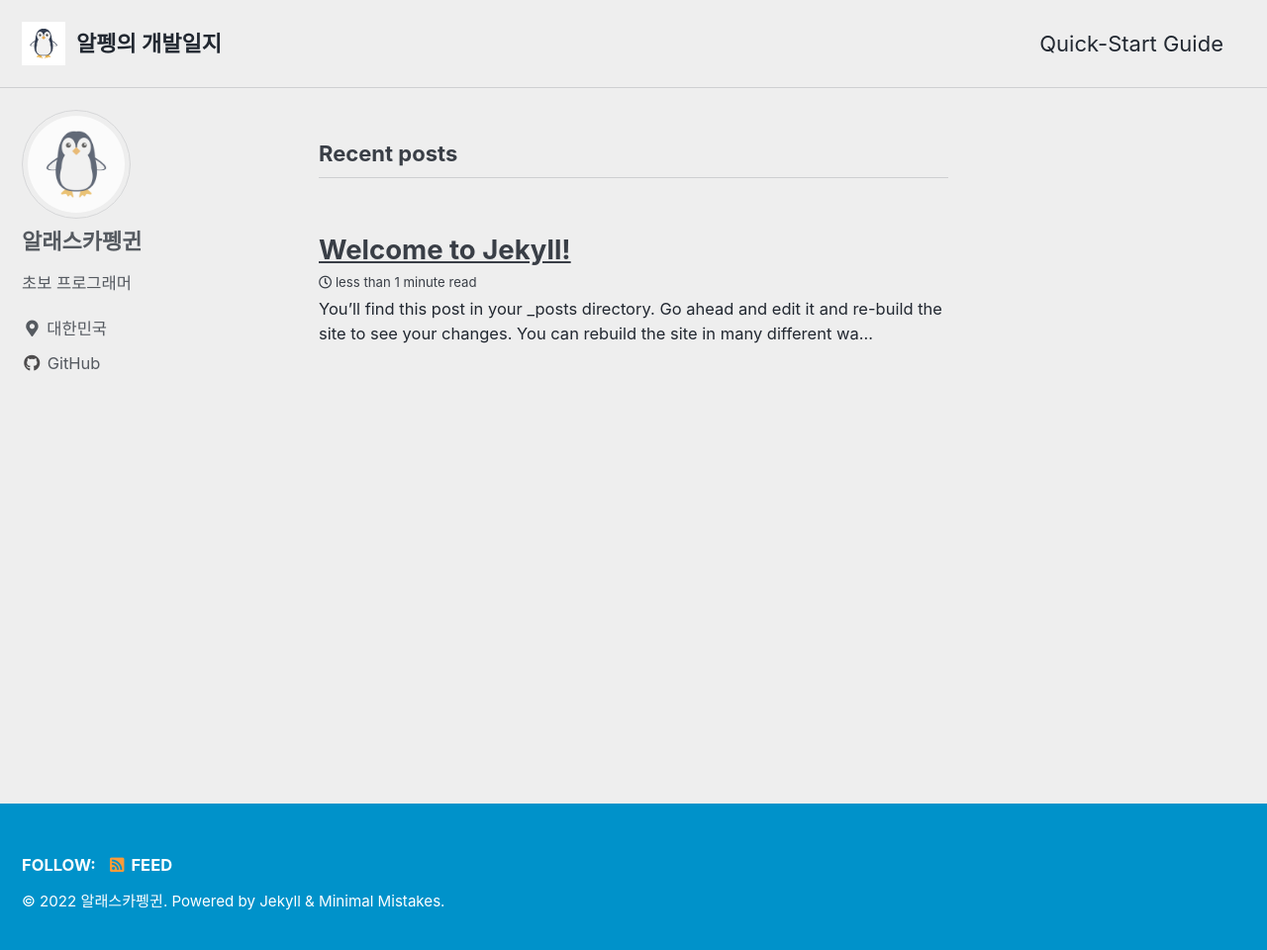
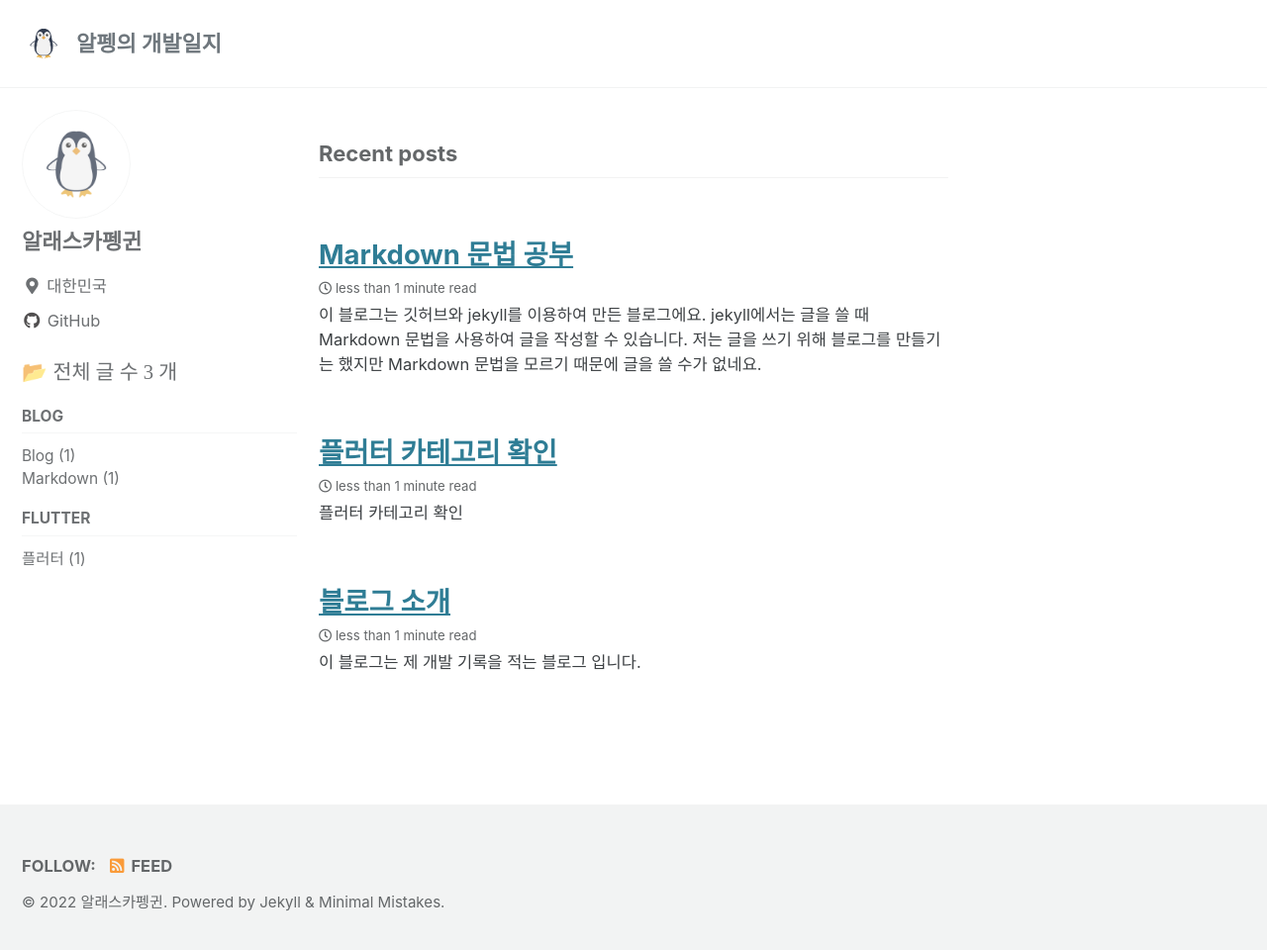
Before and after one commit to jhpark0888/jhpark0888.github.io, a Jekyll site: the page built from index.html, in a window 1280 px wide and 967 px high. Shown: the top 960 px of the window at 99% size. Built offline with Jekyll 4.4.1, drawn with Linux system fonts in a browser that asks for light colours; cached includes are drawn as plain includes; the list of posts is cut into pages by our own code.

Commit message:
2022/07/09 markdown study

```diff
--- a/_config.yml
+++ b/_config.yml
@@ -12,7 +12,7 @@
 
 # theme                  : "minimal-mistakes-jekyll"
 # remote_theme           : "mmistakes/minimal-mistakes"
-minimal_mistakes_skin    : "air" # "default", "aqua", "contrast", "dark", "dirt", "neon", "mint", "plum", "sunrise"
+minimal_mistakes_skin    : "default" # "air", "aqua", "contrast", "dark", "dirt", "neon", "mint", "plum", "sunrise"
 
 # Site Settings
 locale                   : "en-US"
@@ -103,7 +103,7 @@ analytics:
 author:
   name             : "알래스카펭귄"
   avatar           : "/assets/images/penguin_style1.png" # path of avatar image, e.g. "/assets/images/bio-photo.jpg"
-  bio              : "초보 프로그래머"
+  bio              : ""
   location         : "대한민국"
   email            :
   links:
@@ -287,3 +287,4 @@ defaults:
       comments: # true
       share: true
       related: true
+      sidebar_main: true
--- a/_data/navigation.yml
+++ b/_data/navigation.yml
@@ -1,7 +1,7 @@
 # main links
 main:
-  - title: "Quick-Start Guide"
-    url: https://mmistakes.github.io/minimal-mistakes/docs/quick-start-guide/
+  # - title: "Quick-Start Guide"
+  #   url: https://mmistakes.github.io/minimal-mistakes/docs/quick-start-guide/
   # - title: "About"
   #   url: https://mmistakes.github.io/minimal-mistakes/about/
   # - title: "Sample Posts"
--- /dev/null
+++ b/_includes/nav_list_main
@@ -0,0 +1,43 @@
+{% assign sum = site.posts | size %}
+
+<nav class="nav__list">
+  <input id="ac-toc" name="accordion-toc" type="checkbox" />
+  <label for="ac-toc">{{ site.data.ui-text[site.locale].menu_label }}</label>
+  <ul class="nav__items" id="category_tag_menu">
+      <!--전체 글 수-->
+      <li>
+            📂 <span style="font-family:'Cafe24Oneprettynight';">전체 글 수</style> <span style="font-family:'Coming Soon';">{{sum}}</style> <span style="font-family:'Cafe24Oneprettynight';">개</style>
+      </li>
+      <li>
+        <!--span 태그로 카테고리들을 크게 분류 ex) C/C++/C#-->
+        <span class="nav__sub-title">Blog</span>
+            <!--ul 태그로 같은 카테고리들 모아둔 페이지들 나열-->
+            <ul>
+                <!--Cpp 카테고리 글들을 모아둔 페이지인 /categories/cpp 주소의 글로 링크 연결-->
+                <!--category[1].size 로 해당 카테고리를 가진 글의 개수 표시-->
+                {% for category in site.categories %}
+                    {% if category[0] == "blog" %}
+                        <li><a href="/categories/blog" class="">Blog ({{category[1].size}})</a></li>
+                    {% endif %}
+                {% endfor %}
+            </ul>
+            <ul>
+                {% for category in site.categories %}
+                    {% if category[0] == "markdown" %}
+                        <li><a href="/categories/markdown" class="">Markdown ({{category[1].size}})</a></li>
+                    {% endif %}
+                {% endfor %}
+            </ul>
+
+        <span class="nav__sub-title">Flutter</span>
+            <ul>
+                {% for category in site.categories %}
+                    {% if category[0] == "flutter" %}
+                        <li><a href="/categories/flutter" class="">플러터 ({{category[1].size}})</a></li>
+                    {% endif %}
+                {% endfor %}
+            </ul>
+
+      </li>
+  </ul>
+</nav>
--- a/_includes/sidebar.html
+++ b/_includes/sidebar.html
@@ -15,5 +15,10 @@
       {% include nav_list nav=page.sidebar.nav %}
     {% endif %}
   {% endif %}
+
+  {% if page.sidebar_main %}
+    {% include nav_list_main %}
+  {% endif %}
+
   </div>
 {% endif %}
--- a/_posts/2021-09-29-welcome-to-jekyll.markdown
+++ /dev/null
@@ -1,29 +0,0 @@
----
-layout: post
-title:  "Welcome to Jekyll!"
-date:   2021-09-29 01:59:51 +0900
-categories: jekyll update
----
-You’ll find this post in your `_posts` directory. Go ahead and edit it and re-build the site to see your changes. You can rebuild the site in many different ways, but the most common way is to run `jekyll serve`, which launches a web server and auto-regenerates your site when a file is updated.
-
-Jekyll requires blog post files to be named according to the following format:
-
-`YEAR-MONTH-DAY-title.MARKUP`
-
-Where `YEAR` is a four-digit number, `MONTH` and `DAY` are both two-digit numbers, and `MARKUP` is the file extension representing the format used in the file. After that, include the necessary front matter. Take a look at the source for this post to get an idea about how it works.
-
-Jekyll also offers powerful support for code snippets:
-
-{% highlight ruby %}
-def print_hi(name)
-  puts "Hi, #{name}"
-end
-print_hi('Tom')
-#=> prints 'Hi, Tom' to STDOUT.
-{% endhighlight %}
-
-Check out the [Jekyll docs][jekyll-docs] for more info on how to get the most out of Jekyll. File all bugs/feature requests at [Jekyll’s GitHub repo][jekyll-gh]. If you have questions, you can ask them on [Jekyll Talk][jekyll-talk].
-
-[jekyll-docs]: https://jekyllrb.com/docs/home
-[jekyll-gh]:   https://github.com/jekyll/jekyll
-[jekyll-talk]: https://talk.jekyllrb.com/
--- /dev/null
+++ b/_posts/2022-07-09-first-post.markdown
@@ -0,0 +1,13 @@
+---
+layout: posts
+title:  "블로그 소개"
+date:   2022-07-09 15:59:51 +0900
+categories: blog
+---
+이 블로그는 제 개발 기록을 적는 블로그 입니다.
+
+저는 현재 플러터를 공부하고 있어서 대부분 플러터에 대한 내용을 적을 것 같습니다.
+추후에 다른 언어들이나 프레임워크들도 공부하게 되면 그 언어들에 대한 내용도 적어보겠습니다.
+아직 부족하고 미숙한 프로그래머 이지만 열심히 적어보겠습니다.
+
+**감사합니다.**
--- /dev/null
+++ b/_posts/2022-07-09-flutter-first.markdown
@@ -0,0 +1,9 @@
+---
+layout: posts
+title:  "플러터 카테고리 확인"
+date:   2022-07-09 20:23:51 +0900
+categories: flutter
+---
+플러터 카테고리 확인
+
+**감사합니다.**
--- /dev/null
+++ b/_posts/2022-07-09-markdown-grammar.markdown
@@ -0,0 +1,88 @@
+---
+layout: posts
+title:  "Markdown 문법 공부"
+date:   2022-07-09 20:55:22 +0900
+categories: markdown
+---
+<br>
+이 블로그는 **깃허브**와 **jekyll**를 이용하여 만든 블로그에요.
+**jekyll**에서는 글을 쓸 때 Markdown 문법을 사용하여 글을 작성할 수 있습니다. 저는 글을 쓰기 위해 블로그를 만들기는 했지만 Markdown 문법을 모르기 때문에 글을 쓸 수가 없네요.
+
+따라서 Markdown 문법을 공부하고 정리해서 글을 쓰기로 했습니다!
+
+___
+# 제목 1
+`# 제목 1`
+
+## 제목 2
+`## 제목 2`
+
+### 제목 3
+`### 제목 3`
+
+### 제목 3
+`### 제목 3`
+
+#### 제목 4
+`#### 제목 4`
+
+##### 제목 5
+`###### 제목 5`
+
+###### 제목 6
+`###### 제목 6`
+
+제목을 사용할 때 쓸수 있는 문법들입니다. 크기가 다양해서 상황에 맞게 쓸 수 있을 것 같아요.
+
+___
+# 강조
+
+*이탤릭체* <br>`*이탤릭체*` or `_이탤릭체_`
+
+**두껍게** <br>`**두껍게**` or `__두껍게__`
+
+**_이탤릭체와 두껍게 같이 사용_** <br>`**_이탤릭체와 두껍게 같이 사용_**`
+
+~~취소선~~ <br>`~~취소선~~`
+
+<u>밑줄</u> <br>`<u>밑줄</u>`
+
+___
+# 줄바꿈
+
+줄바꿈을 하기 위해서는 문장 끝쪽에 `<br>` 이나 띄어쓰기를 두번 하면 돼요.
+
+___
+# 목록
+
+목록에는 순서가 있는 목록과 순서가 없는 목록이 있는데 순서가 있는 목록에는 `<ol></ol>`을 사용하면 되고 순서가 없는 목록에는 `<ul></ul>`을 사용하면 돼요.
+
+`<ol></ol>`이나 `<ul></ul>`안에 전체 목록을 넣어주고 목록들은 `<li></li>`에 넣어줘야 합니다. 목록 문법은 HTML문법과 같아서 익히기가 더 쉬울 것 같네요.
+
+**순서가 있는 목록**
+
+<ol>
+    <li>순서</li>
+    <li>있음</li>
+</ol>
+
+
+`<ol>`
+`<li>순서</li>`
+`<li>있음</li>`
+`</ol>`
+
+**순서가 없는 목록**
+
+<ul>
+    <li>순서</li>
+    <li>없음</li>
+</ul>
+
+
+`<ul>`
+`<li>순서</li>`
+`<li>없음</li>`
+`</ul>`
+
+___
--- a/index.html
+++ b/index.html
@@ -1,4 +1,5 @@
 ---
 layout: home
+sidebar_main: true
 author_profile: true
 ---
```
Also changed, not shown: _pages/categories/category-blog.markdown (added, +11 -0 lines), _pages/categories/category-flutter.markdown (added, +11 -0 lines), _pages/categories/category-markdown.markdown (added, +11 -0 lines).
